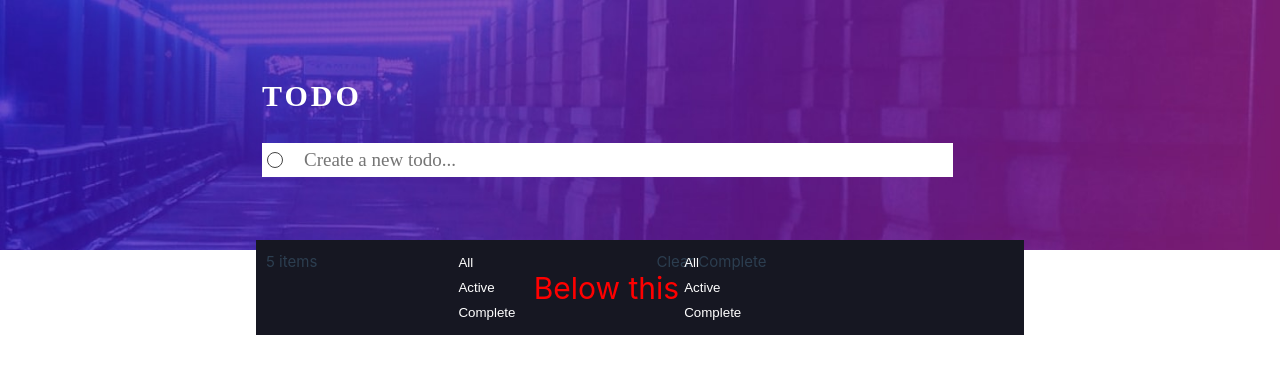
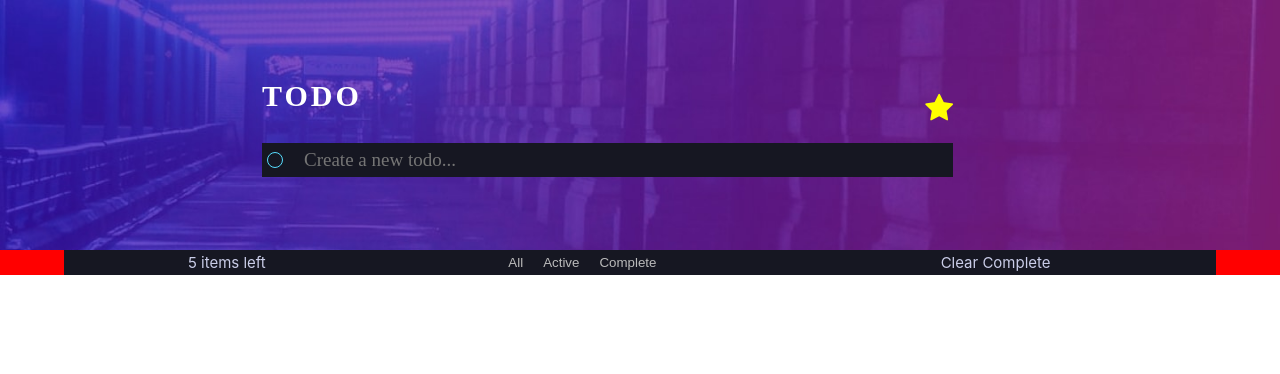
Before and after one commit to kudakiach/TodoList, a Vue app: page / in a window 1280 px wide. Shown: the top 374 px of the page. Built offline with nearby package versions, Linux system fonts and the light colour scheme.

Commit message:
Complete design

```diff
--- a/package.json
+++ b/package.json
@@ -18,6 +18,7 @@
     "npm-run-all": "^4.1.5",
     "typescript": "~4.7.4",
     "vite": "^3.1.8",
+    "vue-svg-loader": "^0.16.0",
     "vue-tsc": "^1.0.8"
   }
 }
--- a/src/App.vue
+++ b/src/App.vue
@@ -3,6 +3,20 @@ export default {
 
   data: () => {
     return {
+      sun:{
+        display:"block",
+        color:"#ff0"
+      },
+      moon:{
+        display:"none",
+        color:"red"
+      },
+
+      bgColor:{
+        backgroundColor:"hsl(235, 21%, 11%)",
+        color:"hsl(234, 39%, 85%)"
+      },
+
       entry: '',
       todoList:[]
     }
@@ -22,6 +36,23 @@ export default {
 
       this.entry = '';
     },
+
+    lightTheme() {
+      this.bgColor.backgroundColor = "hsl(0, 0%, 98%)"
+      this.bgColor.color = "hsl(233, 14%, 35%)"
+      this.sun.display = "none"
+      this.moon.display = "block"
+
+    },
+
+    darkTheme() {
+      this.bgColor.backgroundColor = "hsl(235, 21%, 11%)"
+       this.bgColor.color = "hsl(236, 9%, 61%)"
+      this.moon.display = "none"
+      this.sun.display = "block"
+
+    },
+
     countItems() {
     count = 0
       for(var x = 0; x < todoList.length; x++) {
@@ -39,15 +70,24 @@ export default {
 <template>
   <header>
     <div class="header-content">
+    <div class="header-title">
+      <div class="title">
         <h1>TODO</h1>
+      </div>
+      <div class="theme-icon">
+       <i v-bind:style="moon" class=" fa fa-star fa-2x" @click="darkTheme"></i>
+       <i v-bind:style="sun" class=" fa fa-star fa-2x" @click="lightTheme"></i>
+      </div>
+    </div>
+
       <div class="add-todo">
-      <div class="add-item">
+      <div v-bind:style="bgColor" class="add-item">
         <div class="add-icon">
         <div class="circle" @click="addItem"></div>
 
         </div>
         <form @submit.prevent="addItem">
-          <input type="text" v-model="entry" placeholder="Create a new todo...">
+          <input v-bind:style="bgColor" type="text" v-model="entry" placeholder="Create a new todo...">
         </form>
       </div>
 
@@ -57,38 +97,41 @@ export default {
 
   </header>
   <div class="todo-list">
-  <div class="lists">
+  <div v-bind:style="bgColor" class="lists">
     <div class="items" v-for="(item, index) in todoList" :key="index">
       <div class="check-btn">
         <div class="circle"></div>
       </div>
-      <div class="item-name">{{item.title}}</div>
+      <div v-bind:style="bgColor" class="item-name">{{item.title}}</div>
       <div class="delete-btn"><i class="fa fa-close"></i></div>
     </div>
     <div class="actions">
-        <div class="count"> 5 items </div>
+        <div class="count"> 5 items left </div>
         <div class="item-actions">
-          <div class="act">
-              <div class="all"><button class="clear-btn">All</button></div>
-              <div class="active"> <button class="clear-btn">Active</button></div>
-              <div class="completed"><button class="clear-btn">Complete</button></div>
-          </div>
-        </div>
-        <div class="clear">Clear Complete</div>
-    </div>
-  </div>
-
-
-<h3>Below this</h3>
-    <div class="item-actions-sm">
 
               <div class="all"><button class="clear-btn">All</button></div>
               <div class="active"> <button class="clear-btn">Active</button></div>
               <div class="completed"><button class="clear-btn">Complete</button></div>
 
         </div>
+        <div class="clear"><div class="">Clear Complete</div></div>
+    </div>
 
   </div>
+
+  <div class="card">
+    <div class="card-cont">
+            <div class="all"><button class="clear-btn">All</button></div>
+            <div class="active"> <button class="clear-btn">Active</button></div>
+            <div class="completed"><button class="clear-btn">Complete</button></div>
+
+    </div>
+  </div>
+
+
+  </div>
+
+
 
 </template>
 
@@ -98,14 +141,12 @@ export default {
   width:16px;
   height:16px;
   border-radius:50%;
-  border:1px solid #444;
+  border:1px solid hsl(192, 100%, 67%);
+  cursor:pointer;
 }
 
 .circle:hover {
-  width:16px;
-  height:16px;
-  border-radius:50%;
-  border:1px solid #444;
+ border-color: hsl(192, 100%, 67%) ;
 }
 
 header {
@@ -125,6 +166,22 @@ header {
   width:60%;
 }
 
+.header-title{
+  display:flex;
+  align-items:center;
+}
+.title{
+  width:50%;
+display:flex;
+justify-content:flex-start;
+}
+.theme-icon {
+width:50%;
+display:flex;
+justify-content:flex-end;
+
+}
+
 .header-content h1{
   margin-bottom:25px;
   font-weight:700;
@@ -141,7 +198,7 @@ header {
 }
 
 form{
-width:80%;
+width:100%;
 }
 
 input[type=text] {
@@ -157,15 +214,16 @@ input[type=text] {
 
 .todo-list{
 display:flex;
+flex-wrap:wrap;
 justify-content:center;
-  align-items:center;
-  position:relative;
+width:100%;
+background-color:red;
+
 }
 .lists{
   background-color:hsl(235, 21%, 11%);
-  position: absolute;
-  width:60%;
-  clear:both;
+  min-width:70%;
+  margin:auto;
 }
 
 .items{
@@ -173,10 +231,10 @@ input[type=text] {
   flex:100%;
   display:flex;
   gap:10px;
-  align-items:center;
   justitfy-content:center;
   padding: 10px 10px;
   font-size:19px;
+  align-items:center;
   color:white;
   border-bottom:1px solid hsl(235, 24%, 19%);
 }
@@ -199,43 +257,31 @@ display:block;
 .item-name{
   min-width:0 0 80%;
   flex:0 0 80%;
+  text-align:center;
 }
 .delete-btn{
   min-width:0 0 10%;
   flex:0 0 10%;
-  display:none;
+  color:hsl(200, 31%, 21%);
 }
 
 .actions {
   display:flex;
-  gap:20px;
-  padding:10px;
-}
-
-.counts {
-  display:flex;
-  min-width:30%;
-  flex:0 0 30%;
-  text-align:center;
+  gap:10px;
   justify-content:center;
-}
-
-.clear {
-display:flex;
-  min-width:30%;
-  flex:0 0 30%;
-  text-align:center;
-  cursor:pointer;
+  align-items:center;
 }
 
 .clear-btn{
   padding:5px;
-  color:white;
   border:none;
   outline:none;
   background-color:transparent;
   cursor:pointer;
+  color:#bbb;
 }
+
+
 @media (min-width: 375px) {
   header {
     display: flex;
@@ -243,50 +289,130 @@ display:flex;
     padding-right: calc(var(--section-gap) / 2);
   }
 
+.lists{
+    width:90%;
+    display:flex;
+    flex-wrap:wrap;
+    justify-content: center;
+
+  }
+
+  .actions{
+  width:100%;
+  pading:10px;
+  clear:both;
+  overlay:hidden;
+  }
+  .act {
+    display:flex;
+    justify-content:center;
+    gap:5px;
+  }
+
+
+
+  .count {
+    display:flex;
+    width:0 0 30%;
+    flex:0 0 30%;
+    justify-content:center;
+  }
+
   .item-actions {
   display:flex;
+  gap:10px;
   justify-content:center;
-  gaps:10px;
-  min-width:40%;
-  flex:0 0 40%;
+  width:0 0 30%;
+  flex:0 0 30%;
+
 }
 
-  h3 { font-size:30px; color:red}
-  item-actions-sm{
+
+  .clear {
+    display:flex;
+    width:0 0 40%;
+    flex:0 0 40%;
+    cursor:pointer;
+    justify-content:center;
+
+  }
+
+  .card{
     display:none;
   }
+
 }
+
 @media (max-width: 375px) {
   header {
     display: flex;
     place-items: center;
     padding-right: calc(var(--section-gap) / 2);
+     background:url('assets/images/bg-mobile-dark.jpg');
+    background-repeat:no-repeat;
+    background-size:cover;
   }
 
   .header-content {
       width:100%;
   }
 
-  h3 { font-size:30px; display:none; color:red}
-  item-actions-sm{
+  .lists{
+    width:90%;
     display:flex;
-    clear:both;
-    z-index:1;
+    flex-wrap:wrap;
+    justify-content: center;
+  }
+  .actions{
+      width:100%;
+  }
 
+ .card{
+    display:flex;
+    justify-content:center;
+    margin-top:15px;
+   width:90%;
   }
+
+  .card-cont{
+    display:flex;
+    justify-content:center;
+    width:100%;
+    padding:10px;
+    background-color:#eee;
+  }
+  .all, .complete, .active{
+    flex:1;
+  }
+
     .item-actions {
       display:none;
     }
+
     .count {
-font-size:16px;
+      font-size:13px;
       font-family: Rubik sans;
-width:50%;
+      width:0 0 50%;
+      flex:0 0 50%;
+      text-align:center;
+    }
+
+    .clear {
+      display:flex;
+      width:0 0 50%;
+      flex:0 0 50%;
+      cursor:pointer;
+      justify-content:center;
+      font-size:13px;
+
     }
 
     .complete {
-font-size:16px;
+        font-size:14px;
         font-family: Rubik sans;
-width:50%;
+        display:flex;
+        justify-content:center;
+
     }
 
   }
```
Also changed, not shown: 1 other file (tests, documents, lock files or other folders). Lines whose indentation alone changed are shown as unchanged.
